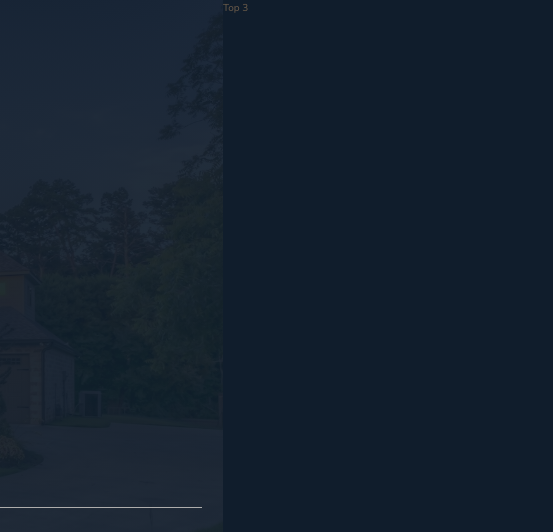
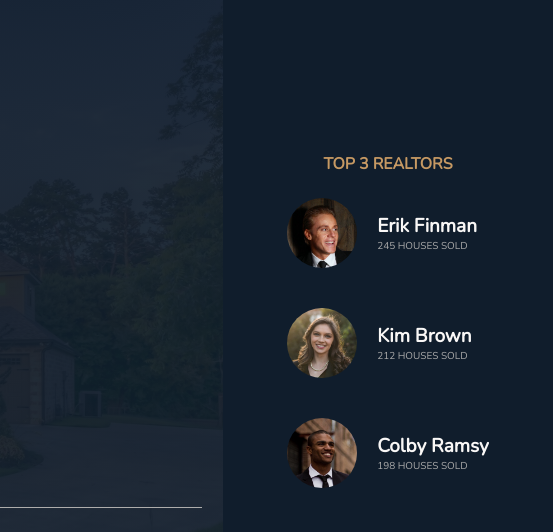
Before and after one commit to Guilllemain/nexter, a website: page index.html in a window 1280 px wide. Shown: the top 532 px of the page, 727-1280 px from the left. Drawn offline with nearby package versions, Linux system fonts and the light colour scheme.

Commit message:
Added the header section

```diff
--- a/index.html
+++ b/index.html
@@ -29,7 +29,24 @@
             </div>
         </header>
         <div class="realtors">
-            Top 3
+            <h3 class="heading-3">Top 3 Realtors</h3>
+            <div class="realtors__list">
+                <img class="realtors__img" src="img/realtor-1.jpeg" alt="Realtor 1">
+                <div class="realtors__details">
+                    <h4 class="heading-4 heading-4--light">Erik Finman</h4>
+                    <p class="realtors__sold">245 houses sold</p>
+                </div>
+                <img class="realtors__img" src="img/realtor-2.jpeg" alt="Realtor 2">
+                <div class="realtors__details">
+                    <h4 class="heading-4 heading-4--light">Kim Brown</h4>
+                    <p class="realtors__sold">212 houses sold</p>
+                </div>
+                <img class="realtors__img" src="img/realtor-3.jpeg" alt="Realtor 3">
+                <div class="realtors__details">
+                    <h4 class="heading-4 heading-4--light">Colby Ramsy</h4>
+                    <p class="realtors__sold">198 houses sold</p>
+                </div>
+            </div>
         </div>
         <section class="features">
             <div class="feature">
--- a/sass/_realtors.scss
+++ b/sass/_realtors.scss
@@ -1,4 +1,30 @@
 .realtors {
 	background-color: $color-secondary;
 	grid-column: col-start 7 / full-end;
+    padding: 3rem;
+    display: grid;
+    justify-content: center;
+    justify-items: center;
+    align-content: center;
+    grid-row-gap: 2rem;
+
+    &__list {
+        display: grid;
+        grid-template-columns: min-content max-content;
+        align-items: center;
+        grid-column-gap: 2rem;
+        grid-row-gap: 5vh;
+    }
+
+    &__img {
+        width: 7rem;
+        border-radius: 50%;
+        display: block;
+    }
+
+    &__sold {
+        text-transform: uppercase;
+        color: $color-grey-light-2;
+        margin-top: -3px;
+    }
 }
```
Also changed, not shown: css/style.css.
